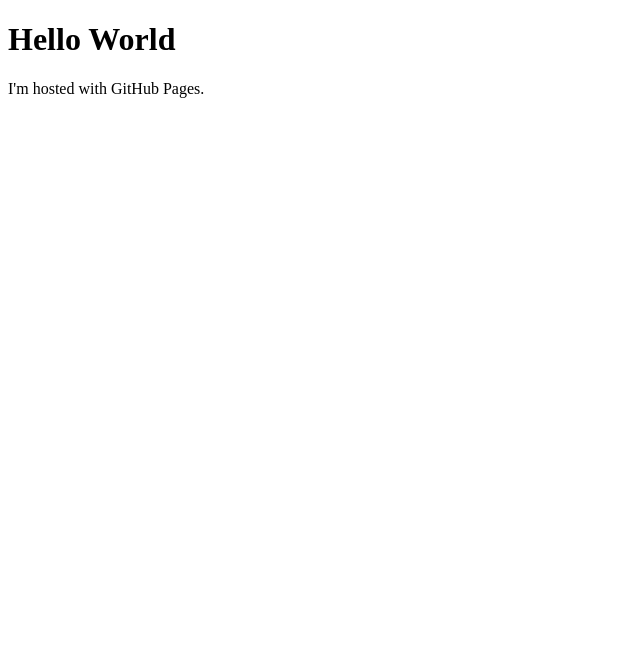
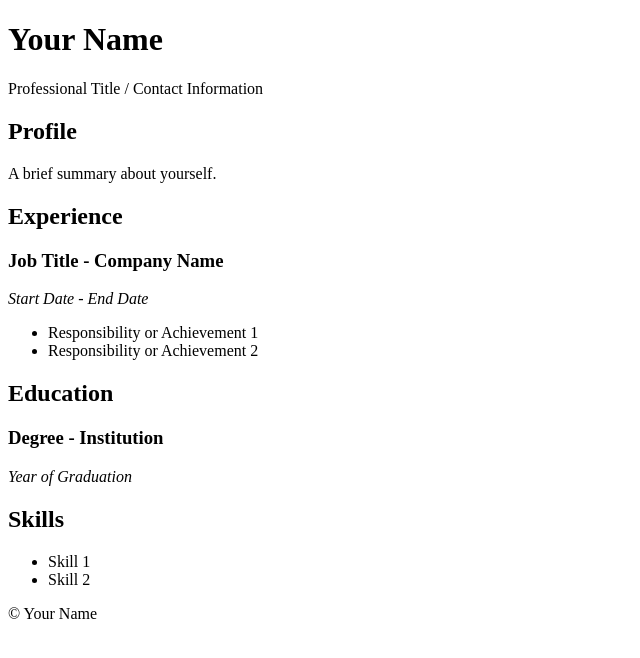
Before and after one commit to Kishore-Kancherla/kishore-kancherla.github.io, a plain HTML site: page index.html in a window 1280 px wide. Shown: the whole page, without its empty margins (0-640 px from the left). Drawn offline with Linux system fonts and the light colour scheme.

Commit message:
Update index.html

```diff
--- a/index.html
+++ b/index.html
@@ -1,7 +1,49 @@
 <!DOCTYPE html>
-<html>
+<html lang="en">
+<head>
+    <meta charset="UTF-8">
+    <meta name="viewport" content="width=device-width, initial-scale=1.0">
+    <title>My CV</title>
+    <link rel="stylesheet" href="style.css"> <!-- Link your CSS here if needed -->
+</head>
 <body>
-<h1>Hello World</h1>
-<p>I'm hosted with GitHub Pages.</p>
+    <header>
+        <h1>Your Name</h1>
+        <p>Professional Title / Contact Information</p>
+    </header>
+
+    <section>
+        <h2>Profile</h2>
+        <p>A brief summary about yourself.</p>
+    </section>
+
+    <section>
+        <h2>Experience</h2>
+        <h3>Job Title - Company Name</h3>
+        <p><em>Start Date - End Date</em></p>
+        <ul>
+            <li>Responsibility or Achievement 1</li>
+            <li>Responsibility or Achievement 2</li>
+        </ul>
+        <!-- Add more jobs as needed -->
+    </section>
+
+    <section>
+        <h2>Education</h2>
+        <h3>Degree - Institution</h3>
+        <p><em>Year of Graduation</em></p>
+    </section>
+
+    <section>
+        <h2>Skills</h2>
+        <ul>
+            <li>Skill 1</li>
+            <li>Skill 2</li>
+        </ul>
+    </section>
+
+    <footer>
+        <p>© Your Name</p>
+    </footer>
 </body>
 </html>
```
